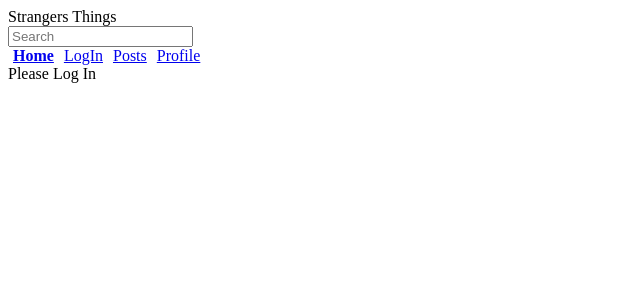
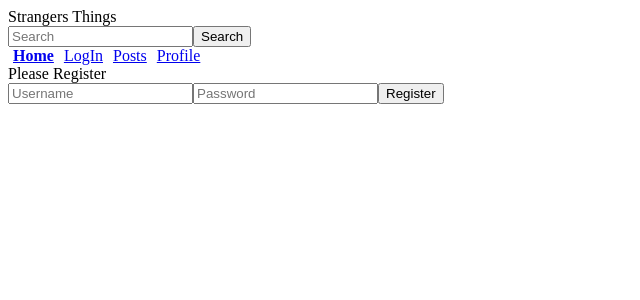
Before and after one commit to znitz23/strangers-things, a React (Create React App) app: page / in a window 1280 px wide. Shown: the top 300 px of the page, without its empty margins (0-640 px from the left). Built offline with nearby package versions, Linux system fonts and the light colour scheme.

Commit message:
more changes w/register

```diff
--- /dev/null
+++ b/src/api/authentication.js
@@ -0,0 +1,22 @@
+const cohortName = '2303-FTB-ET-WEB-FT'
+const APIURL = `https://strangers-things.herokuapp.com/api${cohortName}/`;
+
+export const authenticate = async (username, password) => {
+  console.log(username, password);
+    try {
+      const response = await fetch(`${APIURL}/users/login`, {
+        method: "POST",
+        headers: {
+            'Content-Type': 'application/json',
+
+        },
+        body: JSON.stringify({user: { username:username, password:password }})
+      });
+       console.log(response)
+        const result = await response.json();
+        console.log(result);
+        return;
+    } catch (err) {
+        console.error(err);
+    }
+}
--- a/src/components/header.js
+++ b/src/components/header.js
@@ -5,7 +5,8 @@
     <>
     <div>Strangers Things</div>
     <form>
-        <input placeholder="Search"/>
+        <input type="text" placeholder="Search"/>
+        <button type="submit">Search</button>
     </form>
     </>
 )
--- a/src/components/index.js
+++ b/src/components/index.js
@@ -5,3 +5,4 @@
 export { default as Welcome } from './welcome'
 export { default as Navbar } from './navbar'
 export { default as Header } from './header'
+export { default as Register } from './register'
--- a/src/components/login.js
+++ b/src/components/login.js
@@ -1,23 +1,29 @@
 import React, { useState, useNavigate } from "react";
+import { authenticate } from "../api/authentication";
 
 
 const LogIn = ({user, setUser, isLoggedIn, setIsLoggedIn, token, setToken, }) => {
     const [username, setUsername] = useState('');
     const [password, setPassword] = useState('');
-    // const navigate = useNavigate()
+     //const navigate = useNavigate()
 
-    // const handleSubit = async (event) => {
-    //     event.preventDefault();
-    //     const authUser = // run a function that checks for valid log in credentials and returns a token
-    //     //setToken()
-    //     setUsername('');
-    //     setPassword('');
-    //     navigate('/profile');
-    // }
+    const handleSubmit = async (username, password) => {
+        //event.preventDefault();
+    console.log(username, password)
+      const data = await authenticate(username, password);
+      console.log(data);
+        //setToken(authenticate);
+         setUsername('');
+         setPassword('');
+         //navigate('/profile');
+     }
 
     return (
     <>
-        <form>
+        <form onSubmit={ (event) => {
+            event.preventDefault();
+            handleSubmit(username, password)}}>
+
             <input
                 placeholder="Username"
                 value={username}
--- a/src/components/register.js
+++ b/src/components/register.js
@@ -0,0 +1,44 @@
+import React, { useState } from "react";
+
+const Register = () => {
+    const [newusername, setNewusername] = useState('');
+    const [newpassword, setNewpassword] = useState('');
+    const handleSubmit = async (newusername, newpassword) => {
+        event.preventDefault();
+    console.log(newusername, newpassword)
+      const data = await registerUser(newusername, newpassword);
+      console.log(data);
+        //setToken(authenticate);
+         setNewusername('');
+         setNewpassword('');
+         //navigate('/profile');
+     }
+
+
+
+
+
+
+return (
+    <>
+    <div>Please Register</div>
+
+        <form submit={handleSubmit} >
+
+            <input
+
+                placeholder="Username"
+                value={newusername}
+                onChange={(event) => setNewusername(event.target.value)}
+            />
+            <input
+                placeholder="Password"
+                value={newpassword}
+                onChange={(event) => setNewpassword(event.target.value)}
+            />
+            <button type='submit' >Register</button>
+        </form>
+    </>
+)}
+
+export default Register;
--- a/src/components/welcome.js
+++ b/src/components/welcome.js
@@ -1,11 +1,14 @@
 import React from "react";
+import Register from "./register";
 
 const Welcome = ({user, isLoggedIn}) => {
 return (
     (isLoggedIn ?
         (<div>Welcome to Craigslist {user}.</div>)
         :
-        (<div>Please Log In</div>)
+        (
+        <Register />
+        )
         )
     )
 }
```
Also changed, not shown: api/authentication.js (deleted, +0 -19 lines), src/api/index.js (renamed from api/index.js, +22 -0 lines), 1 other file (tests, documents, lock files or other folders).
